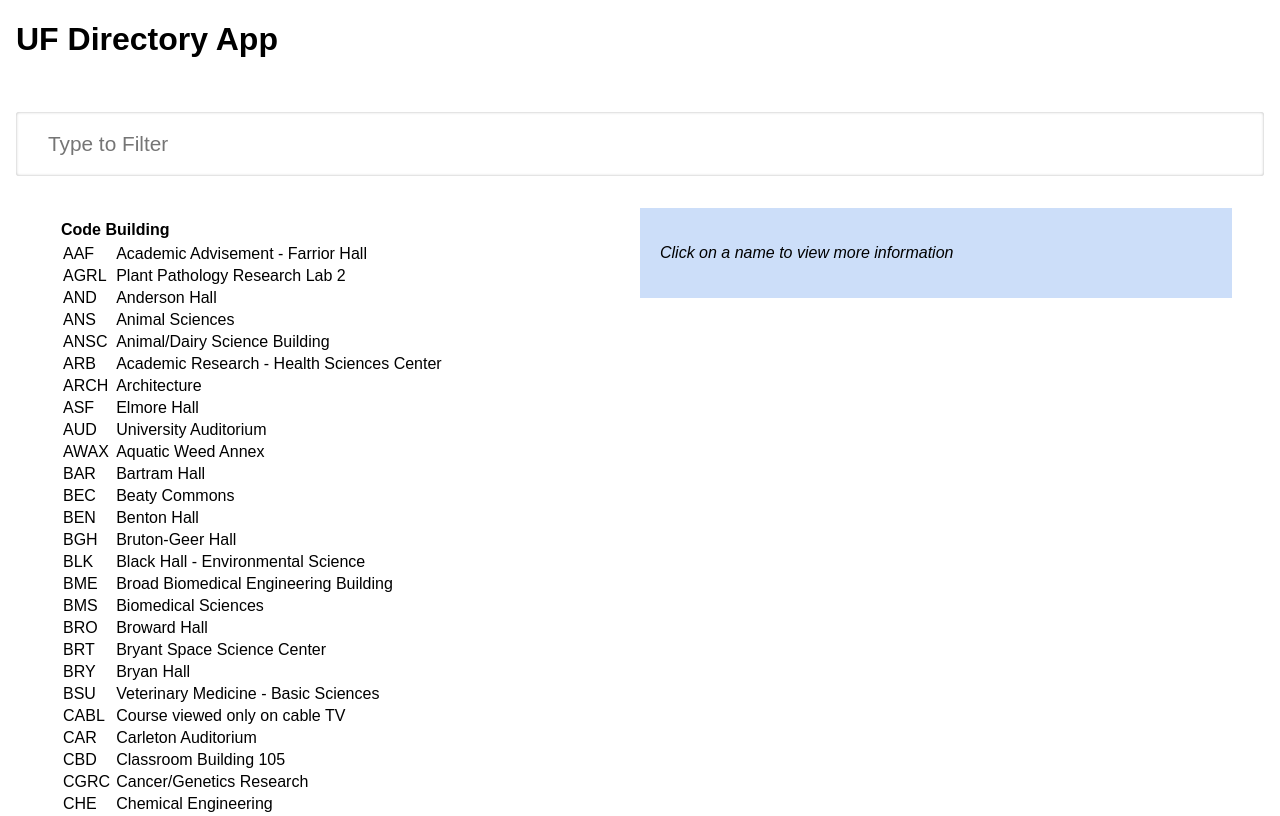
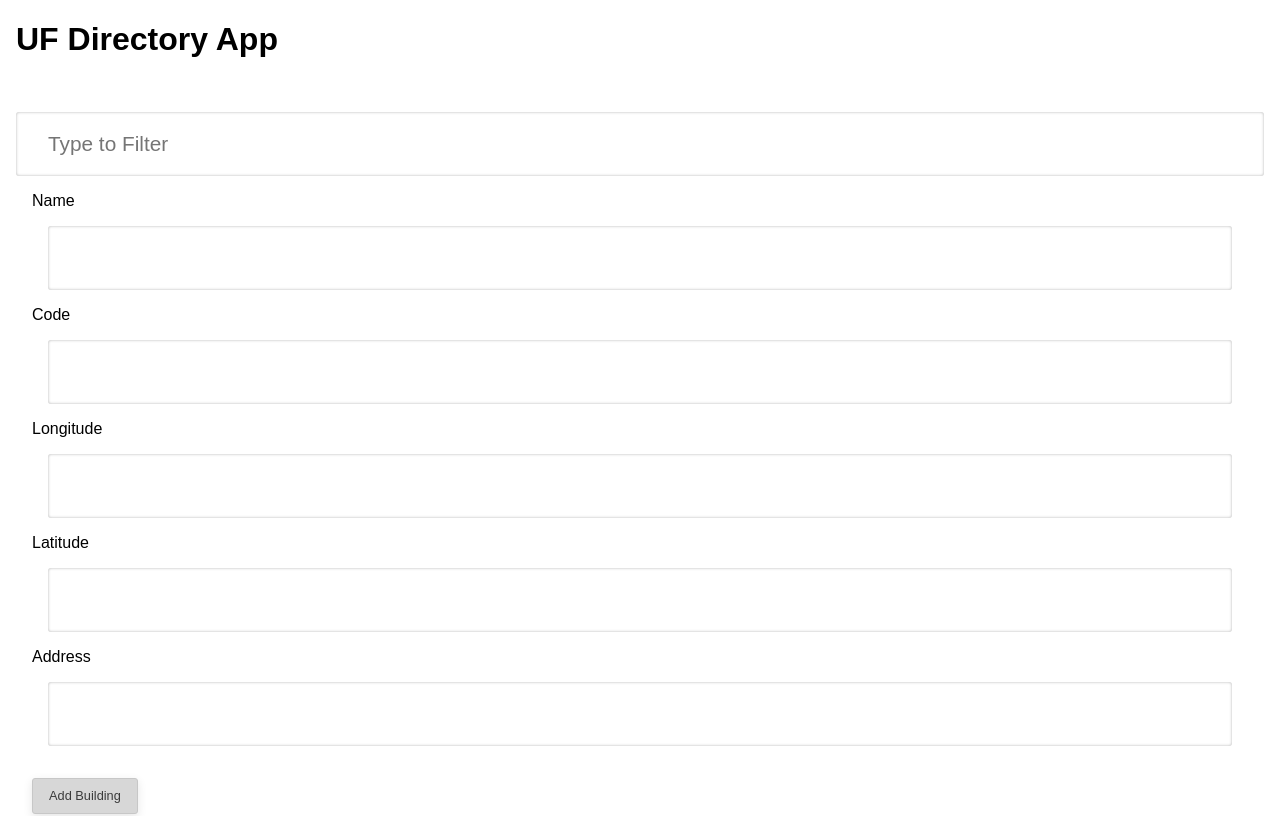
Before and after one commit to irocoder/bootcamp4, a React (Create React App) app: page / in a window 1280 px wide. Shown: the top 816 px of the page. Built offline with nearby package versions, Linux system fonts and the light colour scheme.

Commit message:
Add functionality to add building.

```diff
--- a/src/App.js
+++ b/src/App.js
@@ -3,11 +3,13 @@
 import ViewBuilding from './components/ViewBuilding';
 import BuildingList from './components/BuildingList';
 import Credit from './components/Credit';
+import AddBuilding from './components/AddBuilding';
 
 class App extends React.Component {
     constructor(props) {
         super(props);
         this.state = {
+            data: this.props.data,
             filterText: '',
             selectedBuilding: 0
         };
@@ -25,6 +27,24 @@
         });
     }
 
+    addBuilding(code, name, longitude, latitude, address) {
+        var lastId = this.state.data[this.state.data.length - 1].id;
+        var newData = this.state.data;
+        newData.push({
+            id: lastId + 1,
+            code: code,
+            name: name,
+            coordinates: {
+                longitude: longitude,
+                latitude: latitude
+            },
+            address: address
+        });
+        this.setState({
+            data: newData
+        });
+    }
+
     render() {
 
         return (
@@ -38,6 +58,7 @@
                     filterUpdate={this.filterUpdate.bind(this)}
                 />
                 <main>
+                    <AddBuilding addBuilding={this.addBuilding.bind(this)}/>
                     <div className="row">
                         <div className="column1">
                             <div className="tableWrapper">
@@ -48,7 +69,7 @@
                                         </td>
                                     </tr>
                                     <BuildingList
-                                        data={this.props.data}
+                                        data={this.state.data}
                                         filterText={this.state.filterText}
                                         selectedUpdate={this.selectedUpdate.bind(this)}
                                     />
@@ -57,7 +78,7 @@
                         </div>
                         <div className="column2">
                             <ViewBuilding
-                                data={this.props.data}
+                                data={this.state.data}
                                 buildingId={this.state.selectedBuilding}
                             />
                         </div>
--- /dev/null
+++ b/src/components/AddBuilding.js
@@ -0,0 +1,44 @@
+import React from 'react';
+
+class AddBuilding extends React.Component
+{
+    onFormSubmit(e) {
+        e.preventDefault();
+        const data = new FormData(event.target);
+
+        this.props.addBuilding(
+            data.get('buildingCode'),
+            data.get('buildingName'),
+            data.get('buildingLongitude'),
+            data.get('buildingLatitude'),
+            data.get('buildingAddress')
+        );
+    }
+
+    render() {
+        return (
+            <div>
+                <form onSubmit={this.onFormSubmit.bind(this)}>
+                    <label for="addBuildingName">Name</label>
+                    <input id="addBuildingName" name="buildingName" type="text"/>
+
+                    <label for="addBuildingCode">Code</label>
+                    <input id="addBuildingCode" name="buildingCode" type="text"/>
+
+                    <label for="addBuildingLongitude">Longitude</label>
+                    <input id="addBuildingLongitude" name="buildingLongitude" type="text"/>
+
+                    <label for="addBuildingLatitude">Latitude</label>
+                    <input id="addBuildingLatitude" name="buildingLatitude" type="text"/>
+
+                    <label for="addBuildingAddress">Address</label>
+                    <input id="addBuildingAddress" name="buildingAddress" type="text"/>
+
+                    <button type="submit">Add Building</button>
+                </form>
+            </div>
+        );
+    }
+}
+
+export default AddBuilding;
```
